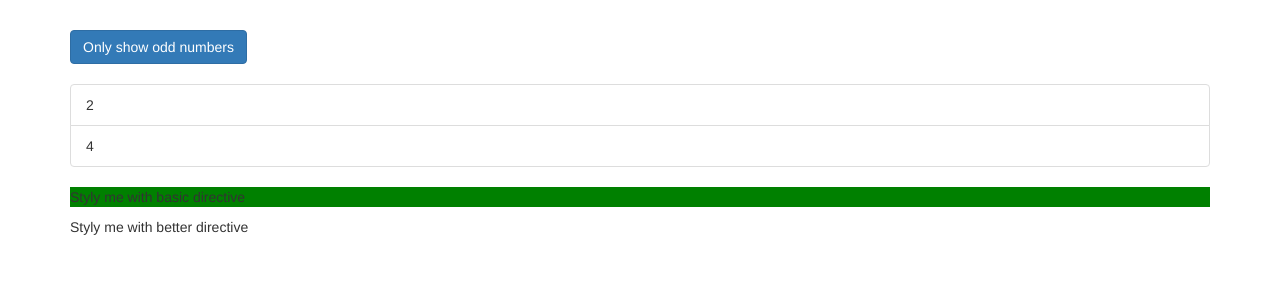
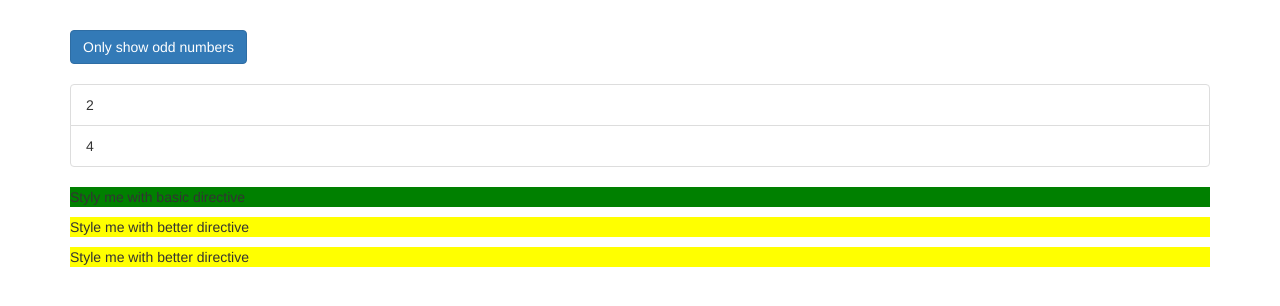
Before and after one commit to pandacreep/angular-complete-learn, an Angular app: page / in a window 1280 px wide. Shown: the top 306 px of the page. Built offline with nearby package versions, Linux system fonts and the light colour scheme.

Commit message:
Binding to Directive Properties

```diff
--- a/src/app/app.component.html
+++ b/src/app/app.component.html
@@ -29,7 +29,8 @@
         <p> Only odd</p>
       </ng-template> -->
       <p appBasicHighlight>Styly me with basic directive</p>
-      <p appBetterHighlight>Styly me with better directive</p>
+      <p appBetterHighlight [defaultColor]="'yellow'" [highlightColor]="'red'">Style me with better directive</p>
+      <p appBetterHighlight defaultColor="yellow" [highlightColor]="'red'">Style me with better directive</p>
     </div>
   </div>
 </div>
--- a/src/app/better-highlight/better-highlight.directive.ts
+++ b/src/app/better-highlight/better-highlight.directive.ts
@@ -1,14 +1,17 @@
-import { Directive, ElementRef, HostBinding, HostListener, OnInit, Renderer2 } from '@angular/core';
+import { Directive, ElementRef, HostBinding, HostListener, Input, OnInit, Renderer2 } from '@angular/core';
 
 @Directive({
   selector: '[appBetterHighlight]',
 })
 export class BetterHighlightDirective implements OnInit {
-  @HostBinding('style.backgroundColor') backgroundColor: string;
+  @Input() defaultColor = 'transparent';
+  @Input() highlightColor = 'blue';
+  @HostBinding('style.backgroundColor') backgroundColor: string = this.defaultColor;
 
   constructor(private elRef: ElementRef, private renderer: Renderer2) {}
 
   ngOnInit(): void {
+    this.backgroundColor = this.defaultColor;
     // this.renderer.setStyle(this.elRef.nativeElement, 'background-color', 'blue');
   }
 
@@ -18,7 +21,7 @@ export class BetterHighlightDirective implements OnInit {
     //   'background-color',
     //   'blue'
     // );
-    this.backgroundColor = 'blue';
+    this.backgroundColor = this.highlightColor;
   }
 
   @HostListener('mouseleave') mouseLeave(eventData: Event) {
@@ -27,6 +30,6 @@ export class BetterHighlightDirective implements OnInit {
     //   'background-color',
     //   'transparent'
     // );
-    this.backgroundColor = 'transparent';
+    this.backgroundColor = this.defaultColor;
   }
 }
```
